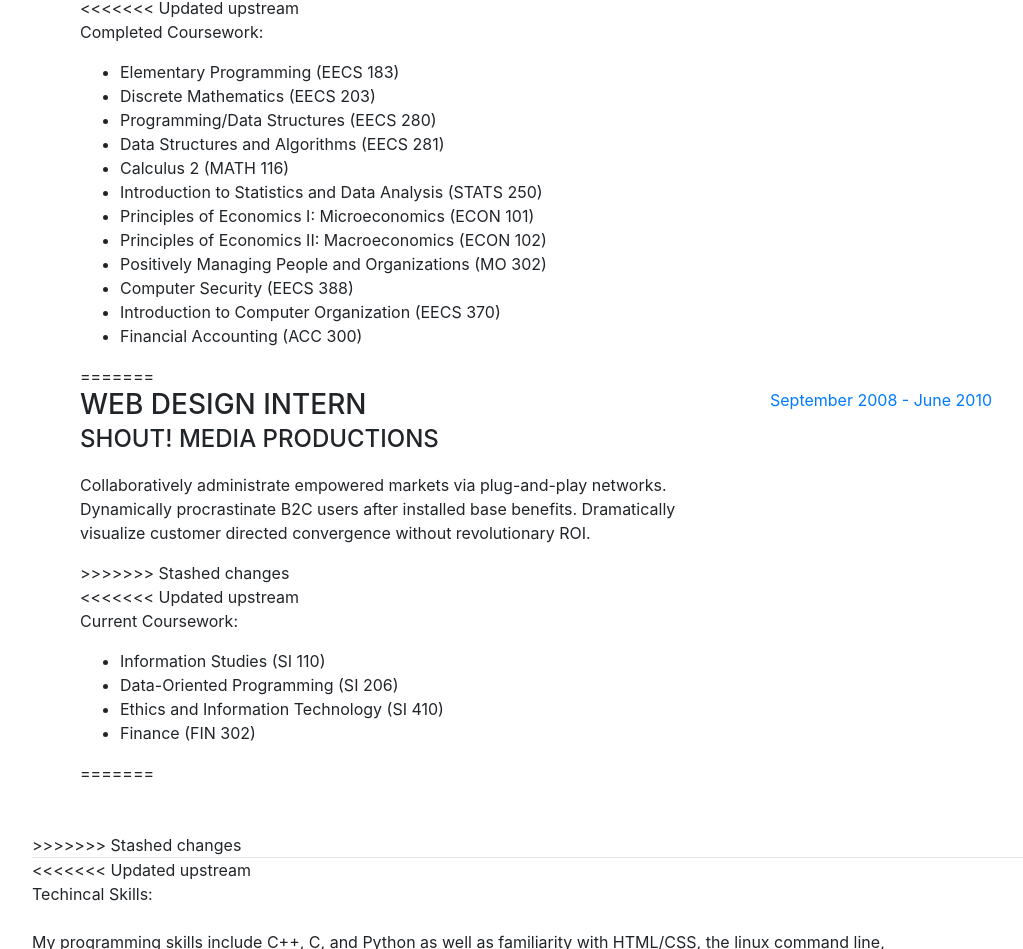
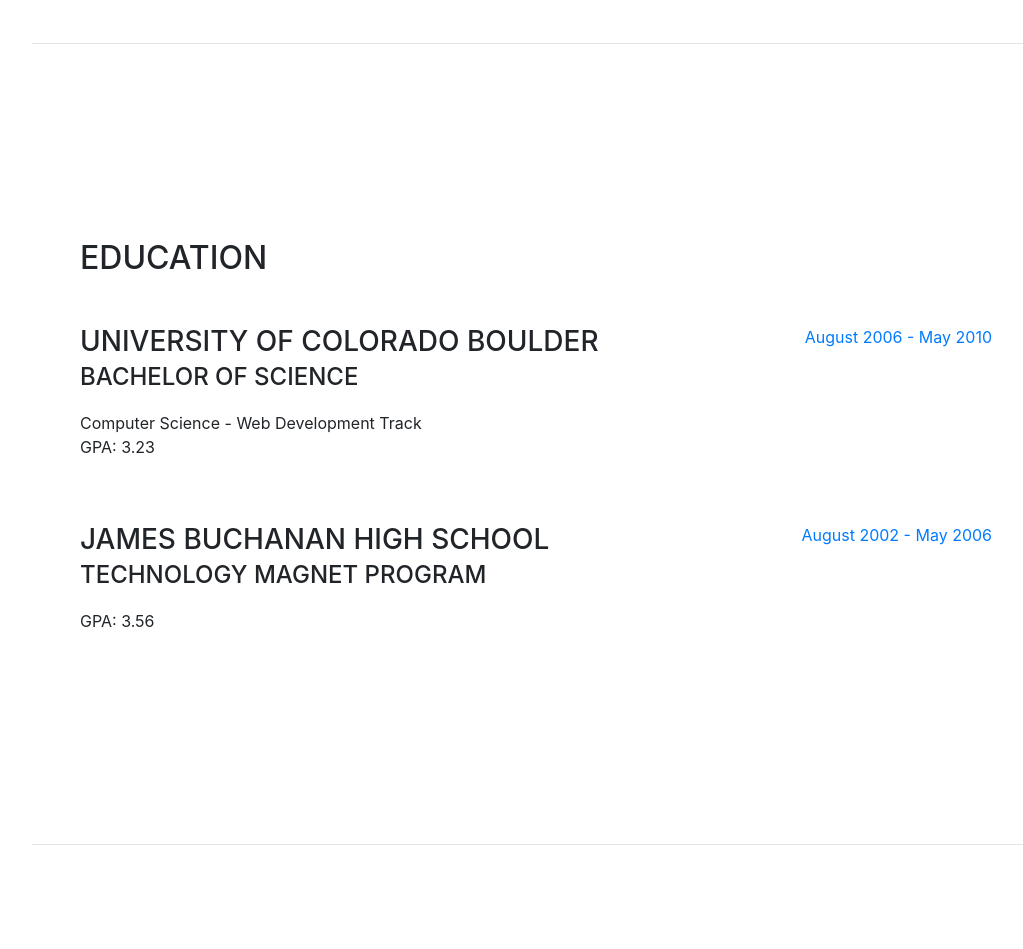
Before and after one commit to carolgil/carolgil.github.io, a website with bundled scripts: page index.html in a window 1280 px wide. Shown: the part 1851-2800 px from the top of the page, without its empty margins (240-1263 px from the left). Built offline with nearby package versions, Linux system fonts and the light colour scheme; a web font is replaced by a local one.

Commit message:
fix index.html

```diff
--- a/index.html
+++ b/index.html
@@ -61,13 +61,6 @@
 
     <div class="container-fluid p-0">
 
-<<<<<<< Updated upstream
-  	<div id="header">
-  	<div id ="header-content">
-    <h1>Caroline Gilhool </h1>
-    <h2>University of Michigan </div> </h2>
-    </div>
-=======
       <section class="resume-section p-3 p-lg-5 d-flex d-column" id="about">
         <div class="my-auto">
           <h1 class="mb-0">Clarence
@@ -121,7 +114,6 @@
               <span class="text-primary">December 2011 - March 2013</span>
             </div>
           </div>
->>>>>>> Stashed changes
 
           <div class="resume-item d-flex flex-column flex-md-row mb-5">
             <div class="resume-content mr-auto">
@@ -134,23 +126,6 @@
             </div>
           </div>
 
-<<<<<<< Updated upstream
-    <p>Completed Coursework:</p>
-  	<ul>
-    	<li>Elementary Programming (EECS 183)</li>
-    	<li>Discrete Mathematics (EECS 203)</li>
-   		<li>Programming/Data Structures (EECS 280)</li>
-   		<li>Data Structures and Algorithms (EECS 281)</li>
-   		<li>Calculus 2 (MATH 116)</li>
-   		<li>Introduction to Statistics and Data Analysis (STATS 250)</li>
-   		<li>Principles of Economics I: Microeconomics (ECON 101)</li>
-   		<li>Principles of Economics II: Macroeconomics (ECON 102)</li>
-   		<li>Positively Managing People and Organizations (MO 302)</li>
-		<li>Computer Security (EECS 388)</li>
-		<li>Introduction to Computer Organization (EECS 370)</li>
-		<li>Financial Accounting (ACC 300)</li>
-	  	</ul>
-=======
           <div class="resume-item d-flex flex-column flex-md-row">
             <div class="resume-content mr-auto">
               <h3 class="mb-0">Web Design Intern</h3>
@@ -161,32 +136,16 @@
               <span class="text-primary">September 2008 - June 2010</span>
             </div>
           </div>
->>>>>>> Stashed changes
 
         </div>
 
-<<<<<<< Updated upstream
-	<p>Current Coursework:</p>
-	<ul>
-	    	<li>Information Studies (SI 110)</li>
-		<li>Data-Oriented Programming (SI 206)</li>
-      		<li>Ethics and Information Technology (SI 410)</li>
-      		<li>Finance (FIN 302)</li>
-	</ul>
-=======
       </section>
->>>>>>> Stashed changes
 
       <hr class="m-0">
 
-<<<<<<< Updated upstream
-	<p> Techincal Skills: <br /> <br /> My programming skills include C++, C, and Python as well as familiarity with HTML/CSS, the linux command line, <br /> Mac UNIX terminal, and coding in Sublime and Xcode. </p>
-  </div>
-=======
       <section class="resume-section p-3 p-lg-5 d-flex flex-column" id="education">
         <div class="my-auto">
           <h2 class="mb-5">Education</h2>
->>>>>>> Stashed changes
 
           <div class="resume-item d-flex flex-column flex-md-row mb-5">
             <div class="resume-content mr-auto">
@@ -336,10 +295,6 @@
     <!-- Custom scripts for this template -->
     <script src="js/resume.min.js"></script>
 
-<<<<<<< Updated upstream
-	<p id="footer">&copy; 2018, Caroline Gilhool </p>
-=======
   </body>
->>>>>>> Stashed changes
 
 </html>
```
